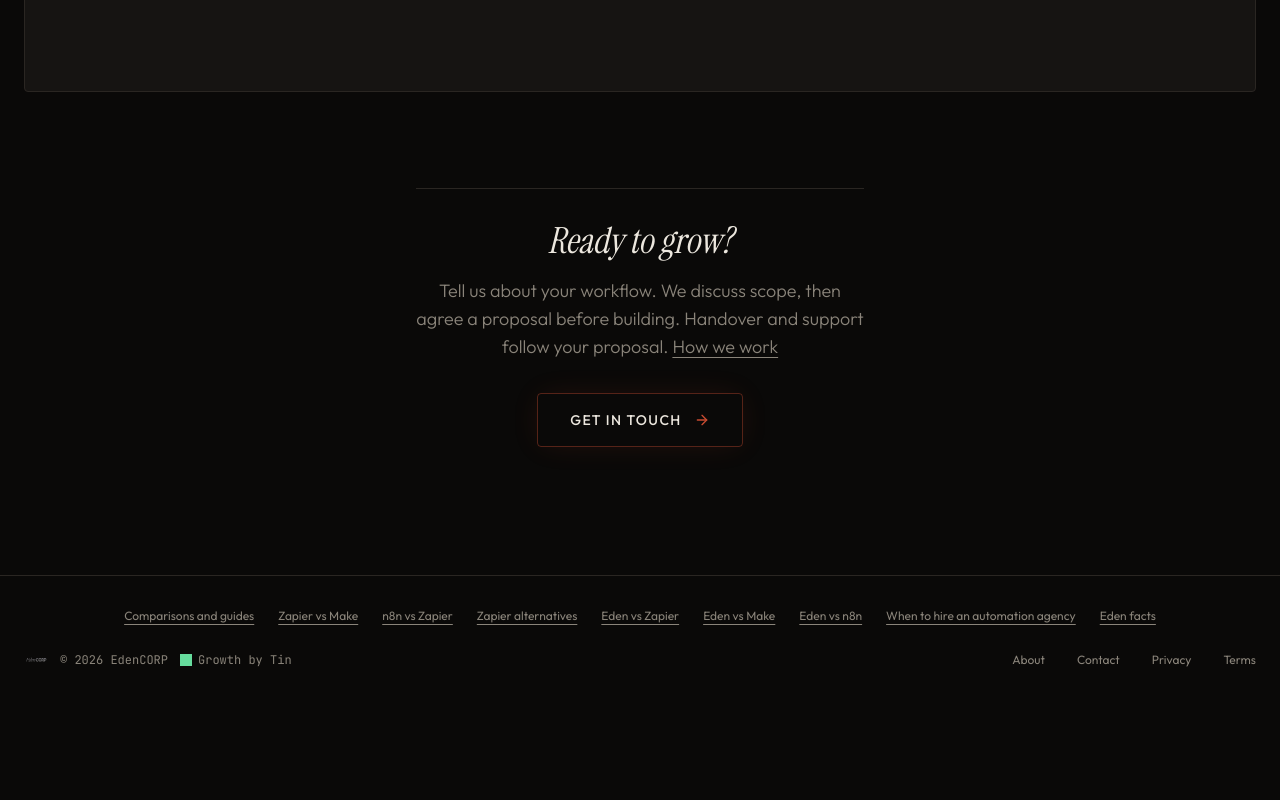
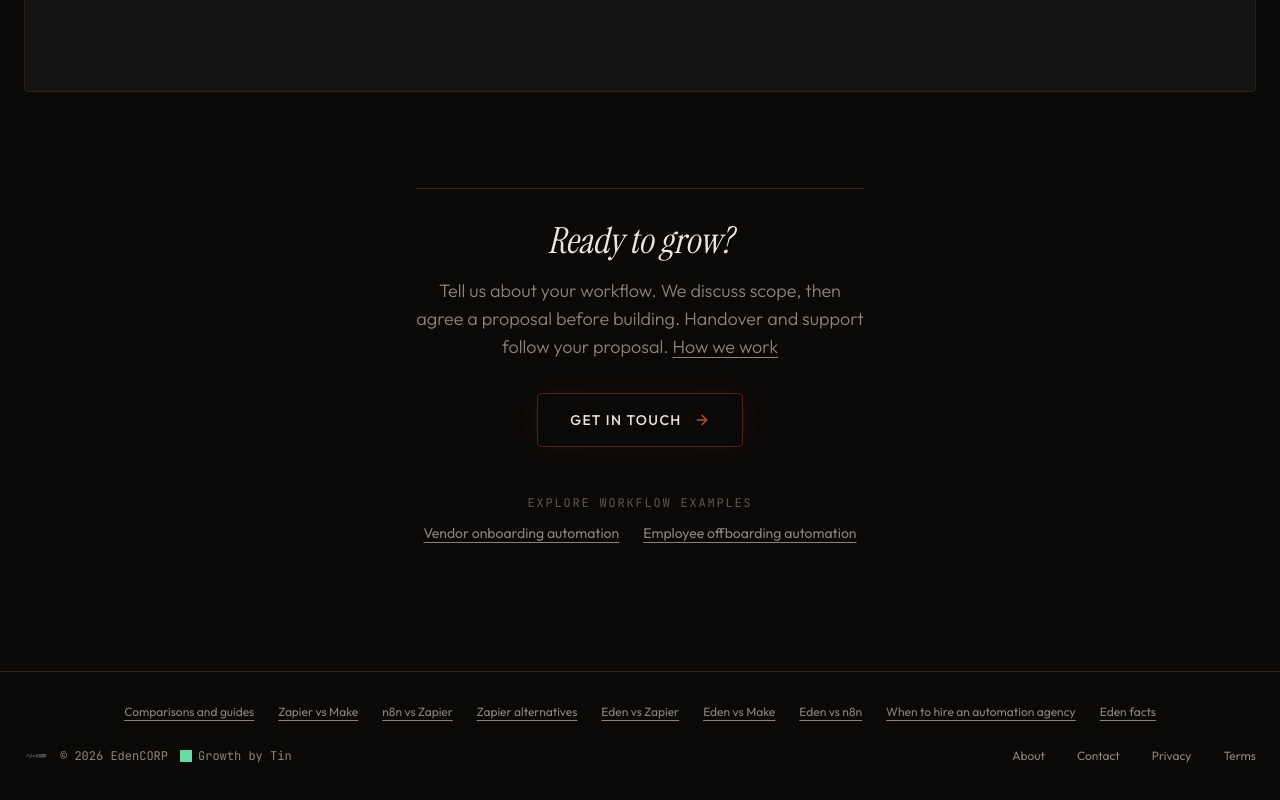
Before and after one commit to EdenCorporations/Luminous-Garden, a Next.js app: page / in a window 1280 px wide. Shown: the part 2312-3112 px from the top of the page. Before the commit the page ends 3016 px from the top, so only its background shows below. Built offline with nearby package versions, Linux system fonts and the light colour scheme.

Commit message:
Link new workflow guides from homepage (#117)
Co-authored-by: x-TheFox <72803386+x-TheFox@users.noreply.github.com>
Co-authored-by: tin-computer[bot] <277149838+tin-computer[bot]@users.noreply.github.com>

```diff
--- a/src/app/page.tsx
+++ b/src/app/page.tsx
@@ -72,6 +72,19 @@ export default function Home() {
             </span>
           </Link>
         </MagneticButton>
+        <nav aria-label="Workflow examples" className="mt-12 flex flex-col items-center gap-3">
+          <span className="font-mono text-xs uppercase tracking-[0.15em] text-text-tertiary">
+            Explore workflow examples
+          </span>
+          <div className="flex flex-wrap justify-center gap-x-6 gap-y-3 text-sm text-text-secondary">
+            <Link href="/guides/vendor-onboarding-automation" className="underline underline-offset-4 hover:text-text focus-visible:text-text">
+              Vendor onboarding automation
+            </Link>
+            <Link href="/guides/employee-offboarding-automation" className="underline underline-offset-4 hover:text-text focus-visible:text-text">
+              Employee offboarding automation
+            </Link>
+          </div>
+        </nav>
       </Reveal>
     </main>
   );
```
